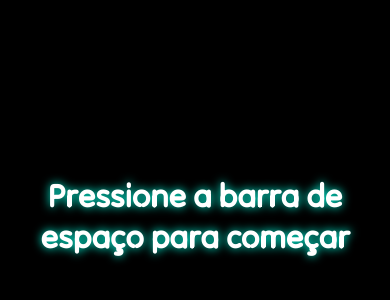
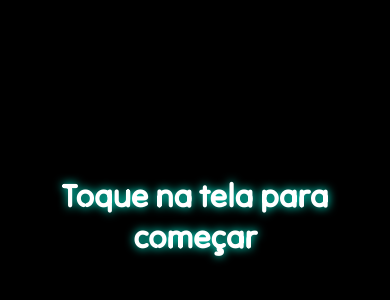
Before and after one commit to OlivMagno1/snake, a Vue app: page / in a window 390 px wide. Shown: the part 206-506 px from the top of the page. Built offline with nearby package versions, Linux system fonts and the light colour scheme.

Commit message:
begin text differs from desktop/mobile

```diff
--- a/src/views/MainView.vue
+++ b/src/views/MainView.vue
@@ -1,7 +1,8 @@
 <template>
   <div>
     <div v-show="!playing" class="pause">
-      <h1 :class="{ countdown: bAnim }">{{ text }}</h1>
+      <h1 class="desktop" :class="{ countdown: bAnim }">{{ textDesk }}</h1>
+      <h1 class="mobile" :class="{ countdown: bAnim }">{{ textMob }}</h1>
     </div>
     <div v-show="playing" :class="{ gather: anim }">
       <div class="scorePlace">
@@ -31,7 +32,8 @@ export default {
     const speed = ref(200);
     const speedStep = ref(25);
     const score = ref(0);
-    const text = ref("Pressione a barra de espaço para começar");
+    const textDesk = ref("Pressione a barra de espaço para começar");
+    const textMob = ref("Toque na tela para começar");
     const anim = ref(false);
     const bAnim = ref(false);
     let touchstartX = 0;
@@ -214,9 +216,11 @@ export default {
         direction.value = 1;
         speed.value = 400;
         speedStep.value = 50;
-        text.value = "Fim de jogo";
+        textDesk.value = "Fim de jogo";
+        textMob.value = "Fim de jogo";
         setTimeout(function () {
-          text.value = "Pressione a barra de espaço para começar";
+          textDesk.value = ref("Pressione a barra de espaço para começar");
+          textMob.value = ref("Toque na tela para começar");
         }, 1000);
         //Limpeza do mapa
         document.documentElement.style.setProperty("--filled", "#02ffe1");
@@ -242,17 +246,20 @@ export default {
       if (playing.value == false) {
         setTimeout(function () {
           bAnim.value = true;
-          text.value = "3";
+          textDesk.value = "3";
+          textMob.value = "3";
           setTimeout(function () {
             bAnim.value = false;
             setTimeout(function () {
               bAnim.value = true;
-              text.value = "2";
+              textDesk.value = "2";
+              textMob.value = "2";
               setTimeout(function () {
                 bAnim.value = false;
                 setTimeout(function () {
                   bAnim.value = true;
-                  text.value = "1";
+                  textDesk.value = "1";
+                  textMob.value = "1";
                   setTimeout(function () {
                     bAnim.value = false;
                     callback();
@@ -367,7 +374,8 @@ export default {
     return {
       anim,
       bAnim,
-      text,
+      textDesk,
+      textMob,
       score,
       speed,
       speedStep,
@@ -391,6 +399,17 @@ export default {
 </script>
 
 <style scoped>
+@media screen and (min-width: 1000px) {
+  .mobile {
+    display: none;
+  }
+}
+
+@media screen and (max-width: 999px) {
+  .desktop {
+    display: none;
+  }
+}
 .pause {
   position: absolute;
   top: 0;
```
